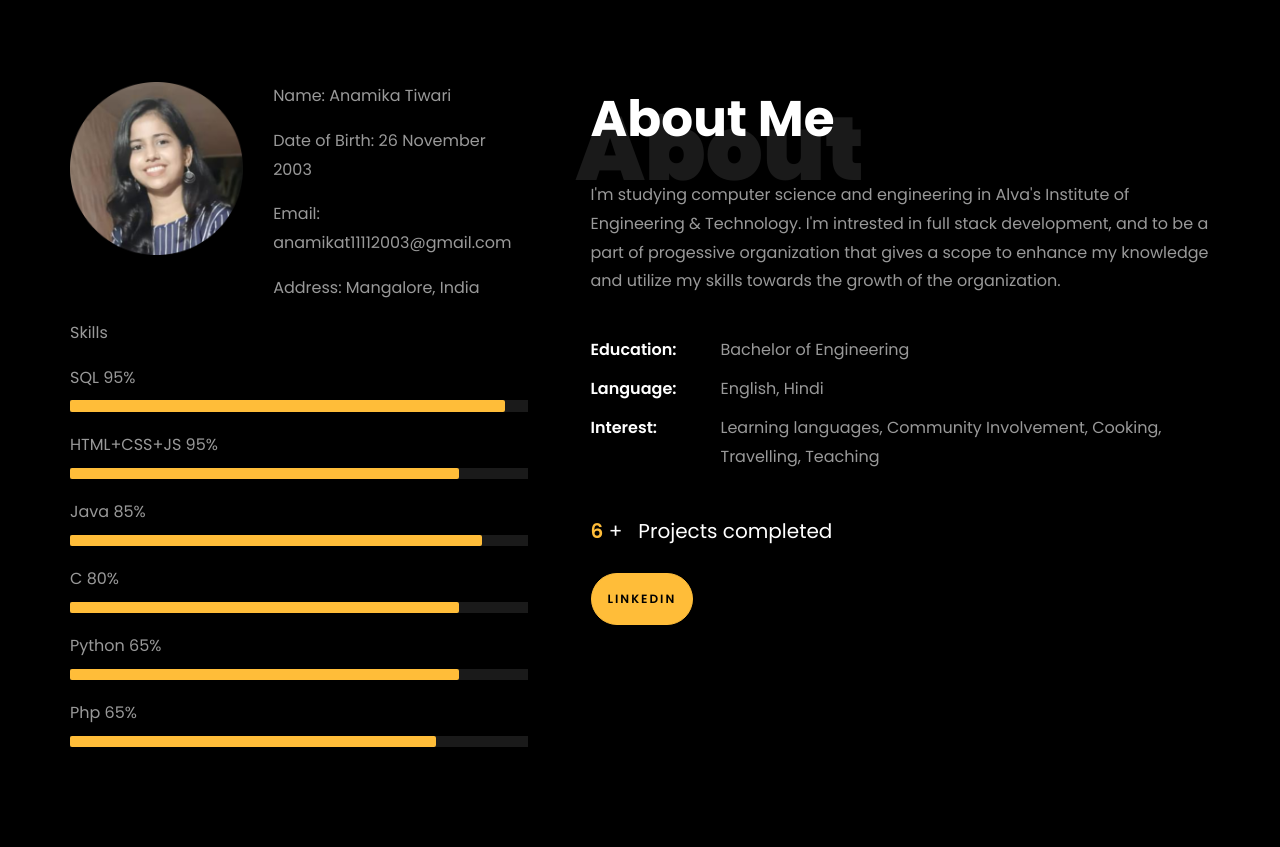
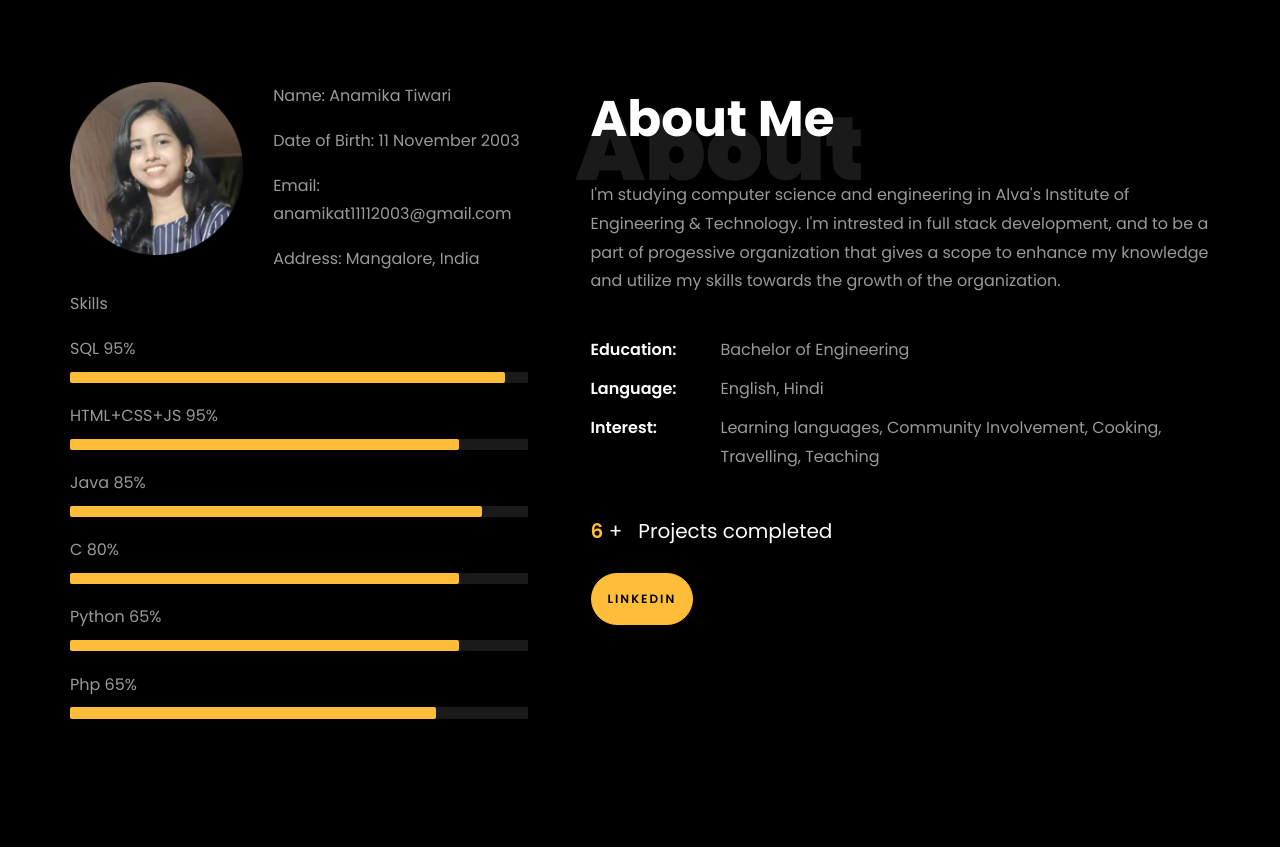
Before and after one commit to anamika-tiwari03/anamika-tiwari03.github.io, a plain HTML site: page index.html in a window 1280 px wide. Shown: the part 780-1627 px from the top of the page. Drawn offline with Linux system fonts and the light colour scheme; files whose address does not match are found by name.

Commit message:
Update index.html

```diff
--- a/index.html
+++ b/index.html
@@ -219,7 +219,7 @@
 									<div class="col-sm-6 col-md-7">
 									  <div class="about-info">
 										<p><span class="title-s">Name: </span> <span>Anamika Tiwari</span></p>
-										<p><span class="title-s">Date of Birth: </span> <span>26 November 2003</span></p>
+										<p><span class="title-s">Date of Birth: </span> <span>11 November 2003</span></p>
 										<p><span class="title-s">Email: </span> <span>anamikat11112003@gmail.com</span></p>
 										<p><span class="title-s">Address: </span> <span>Mangalore, India</span></p>
 									  </div>
```
